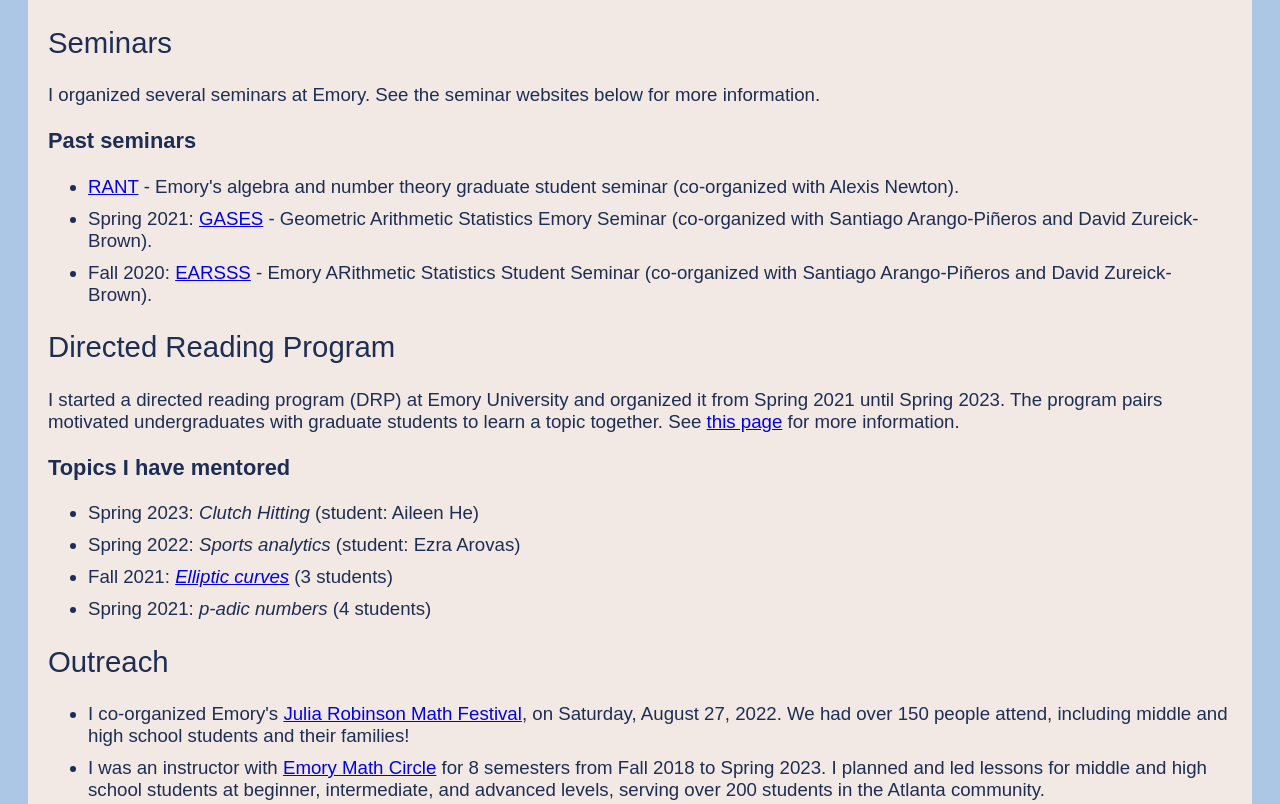
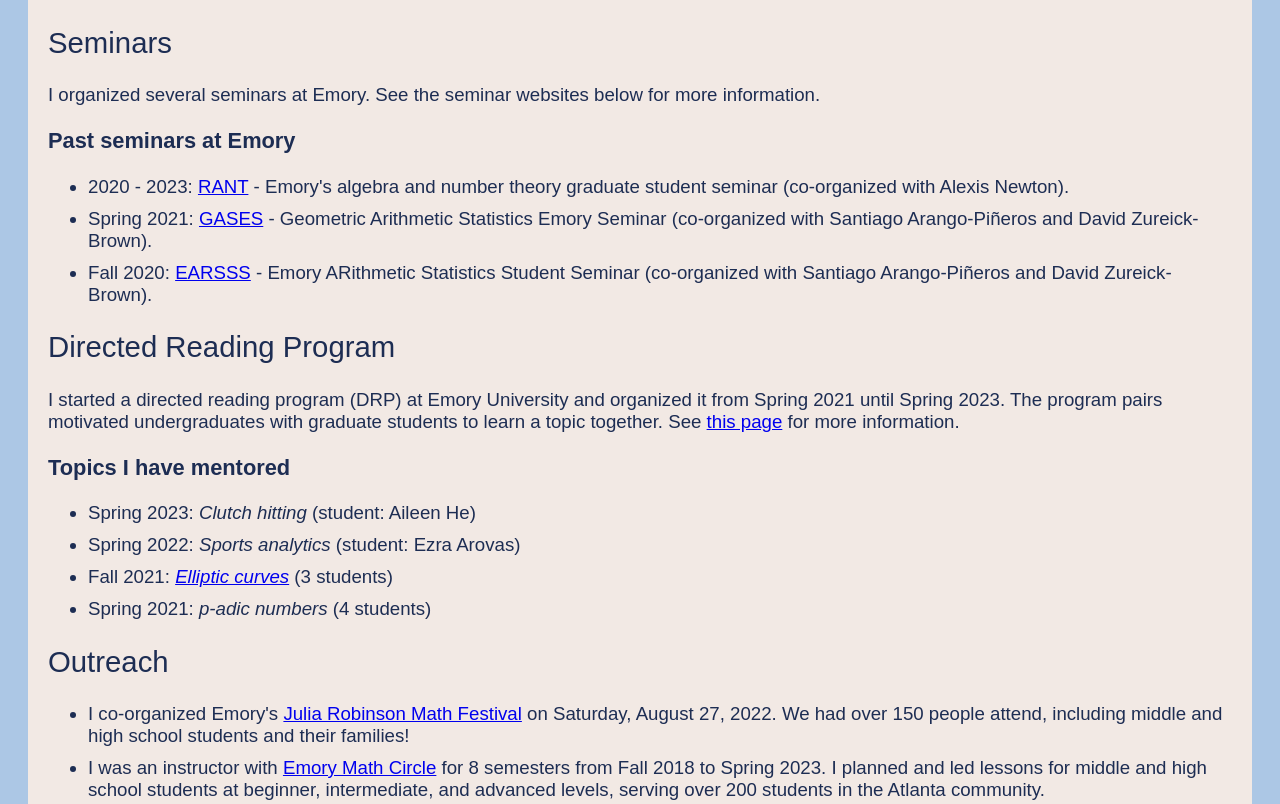
Before and after one commit to c-keyes/c-keyes.github.io, a plain HTML site: page service.html in a window 1280 px wide. Shown: the part 405-1209 px from the top of the page. Drawn offline with Linux system fonts and the light colour scheme.

Commit message:
Add files via upload

```diff
--- a/service.html
+++ b/service.html
@@ -28,9 +28,9 @@
 			</ul>
 		-->
 
-		<h3> Past seminars </h3>
+		<h3> Past seminars at Emory</h3>
 			<ul>
-				<li> <a href = "https://sites.google.com/view/emorygradalgntseminar/home">RANT</a> - Emory's algebra and number theory graduate student seminar (co-organized with Alexis Newton).
+				<li> 2020 - 2023: <a href = "https://sites.google.com/view/emorygradalgntseminar/home">RANT</a> - Emory's algebra and number theory graduate student seminar (co-organized with Alexis Newton).
 				<li> Spring 2021: <a href = "https://sites.google.com/view/gasesseminar/home">GASES</a> - Geometric Arithmetic Statistics Emory Seminar (co-organized with Santiago Arango-Pi<span>&#241;</span>eros and David Zureick-Brown).
 				<li> Fall 2020: <a href = "https://sites.google.com/view/earsss/home">EARSSS</a> - Emory ARithmetic Statistics Student Seminar (co-organized with Santiago Arango-Pi<span>&#241;</span>eros and David Zureick-Brown).
 			</ul>
@@ -41,7 +41,7 @@
 
 		<h3> Topics I have mentored </h3>
 			<ul>
-				<li>Spring 2023: <em>Clutch Hitting</em> (student: Aileen He)</li>
+				<li>Spring 2023: <em>Clutch hitting</em> (student: Aileen He)</li>
 				<li>Spring 2022: <em>Sports analytics</em> (student: Ezra Arovas)</li>
 				<li>Fall 2021: <em><a href="./drp_f2021.html">Elliptic curves</a></em> (3 students) </li>
 				<li>Spring 2021: <em>p-adic numbers</em> (4 students)</li>
@@ -59,7 +59,7 @@
 		<h2> Outreach </h2>
 
 		<ul>
-			<li> I co-organized Emory's <a href="https://jrmf.org/">Julia Robinson Math Festival</a>, on Saturday, August 27, 2022. We had over 150 people attend, including middle and high school students and their families!
+			<li> I co-organized Emory's <a href="https://jrmf.org/">Julia Robinson Math Festival</a> on Saturday, August 27, 2022. We had over 150 people attend, including middle and high school students and their families!
 
 			<li> I was an instructor with <a href="https://www.math.emory.edu/site/mathcircle/index.html">Emory Math Circle</a> for 8 semesters from Fall 2018 to Spring 2023. I planned and led lessons for middle and high school students at beginner, intermediate, and advanced levels, serving over 200 students in the Atlanta community.
 
```
Also changed, not shown: fun.html (+10 -1 lines), index.html (+3 -3 lines), research.html (+1 -1 lines).
